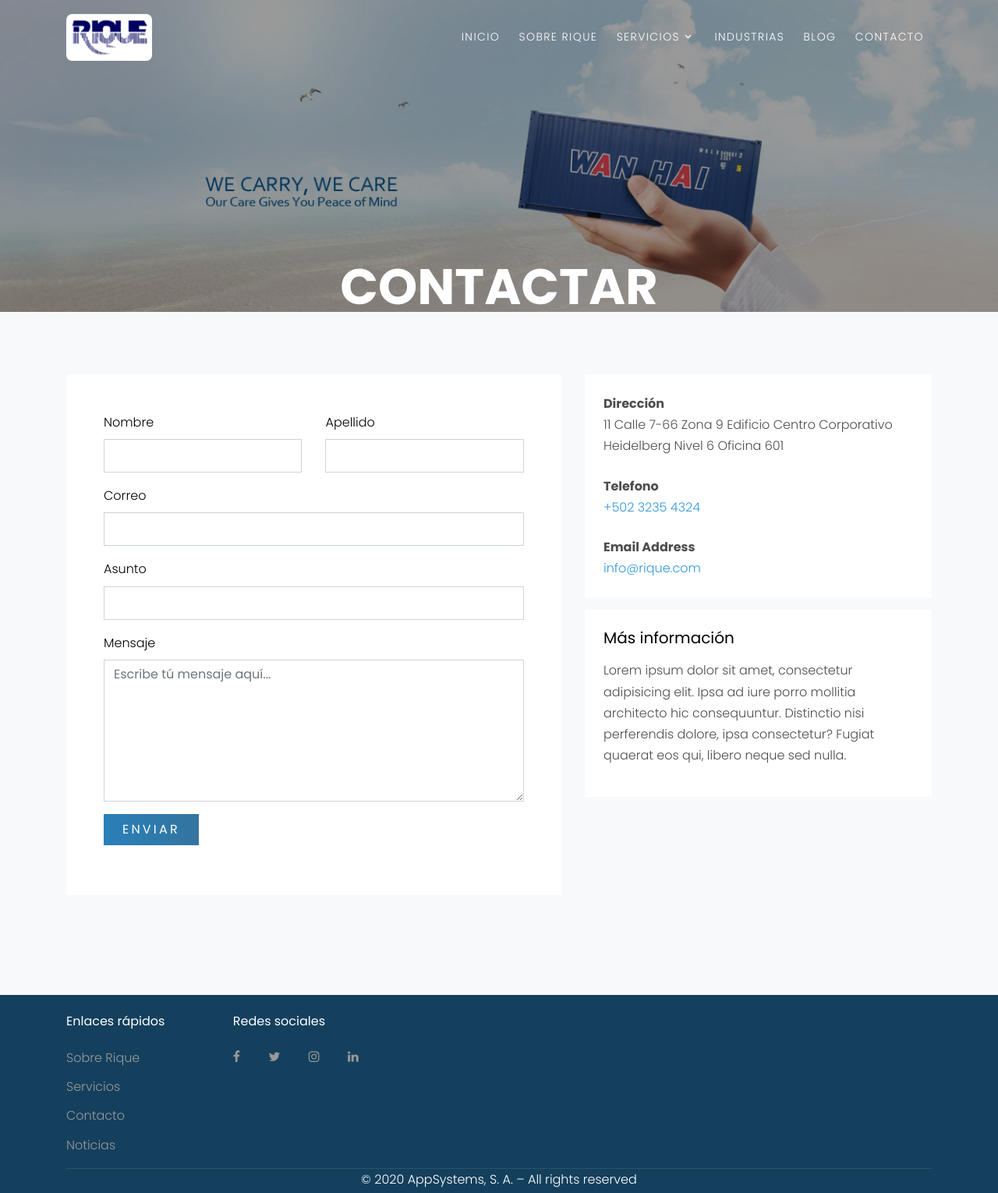
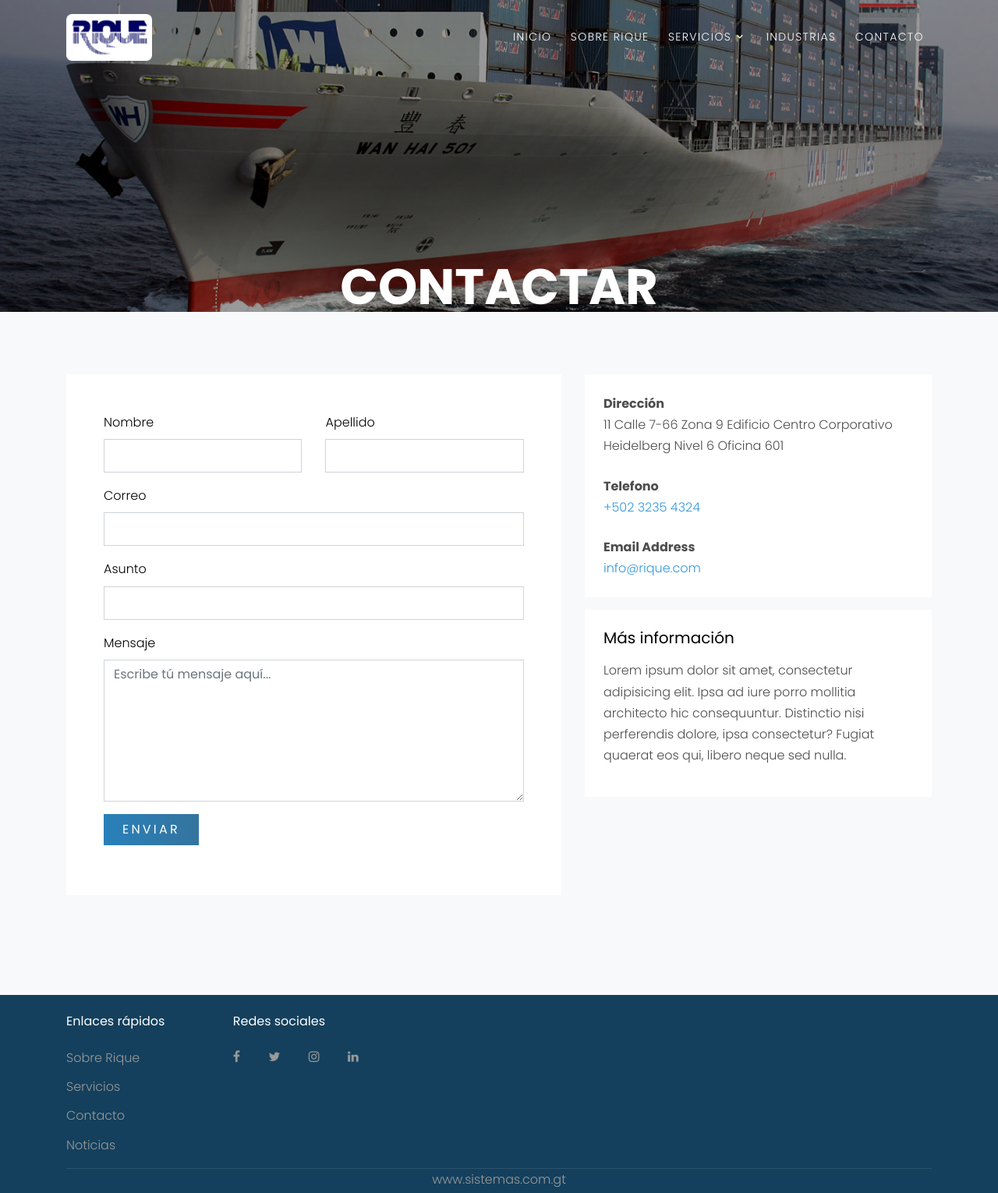
Before and after one commit to leninjo/rique, a plain HTML site: page contact.html in a window 1280 px wide. Shown: the whole page at 78% size. Drawn offline with Linux system fonts and the light colour scheme; files whose address does not match are found by name; a web font is replaced by a local one.

Commit message:
Imagenes

```diff
--- a/contact.html
+++ b/contact.html
@@ -55,7 +55,7 @@
                   </ul>
                 </li>
                 <li><a href="industries.html">Industrias</a></li>
-                <li><a href="blog.html">Blog</a></li>
+                <!-- <li><a href="blog.html">Blog</a></li> -->
                 <li><a href="contact.html">Contacto</a></li>
               </ul>
             </nav>
@@ -73,7 +73,7 @@
 
 
 
-    <div class="site-blocks-cover overlay" style="background-image: url(images/wan3.jpg);" data-aos="fade" data-stellar-background-ratio="0.5">
+    <div class="site-blocks-cover overlay" style="background-image: url(images/wan5.jpeg);" data-aos="fade" data-stellar-background-ratio="0.5">
       <div class="container">
         <div class="row align-items-center justify-content-center text-center">
 
@@ -192,7 +192,7 @@
           <div class="col-md-12">
             <div class="border-top">
             <p class="my-0 text-white">
-              © 2020 AppSystems, S. A. – All rights reserved
+              <a href="http://www.sistemas.com.gt">www.sistemas.com.gt</a>
             </p>
             </div>
           </div>
```
Also changed, not shown: about.html (+1 -2 lines), blog.html (+1 -2 lines), index.html (+5 -5 lines), industries.html (+2 -2 lines), services.html (+2 -2 lines), images/blog_1.jpg, images/blog_2.jpg (deleted), images/hero_bg_2.jpg (deleted), images/img_1.jpg, images/img_2.jpg (deleted), images/img_3.jpg, images/img_4.jpg (added), images/img_4.png (deleted), images/img_5.png, 5 more files.
